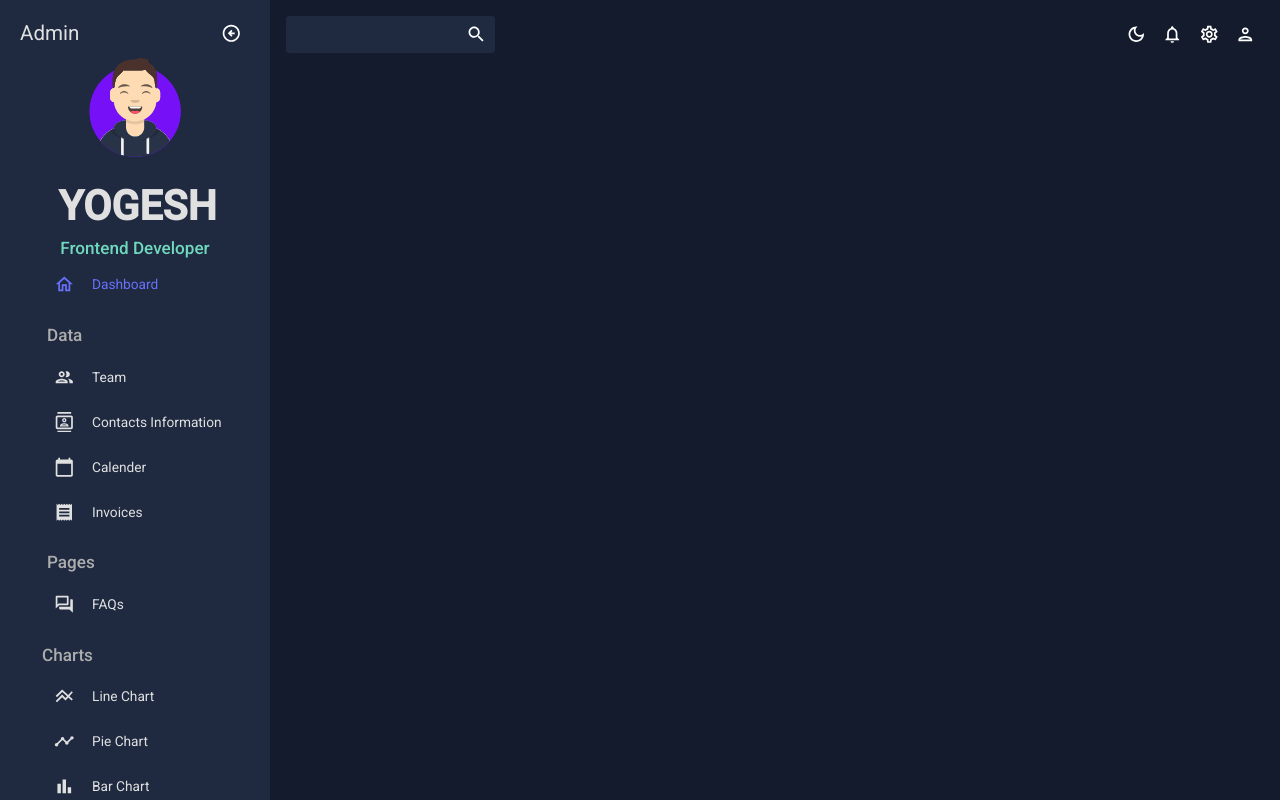
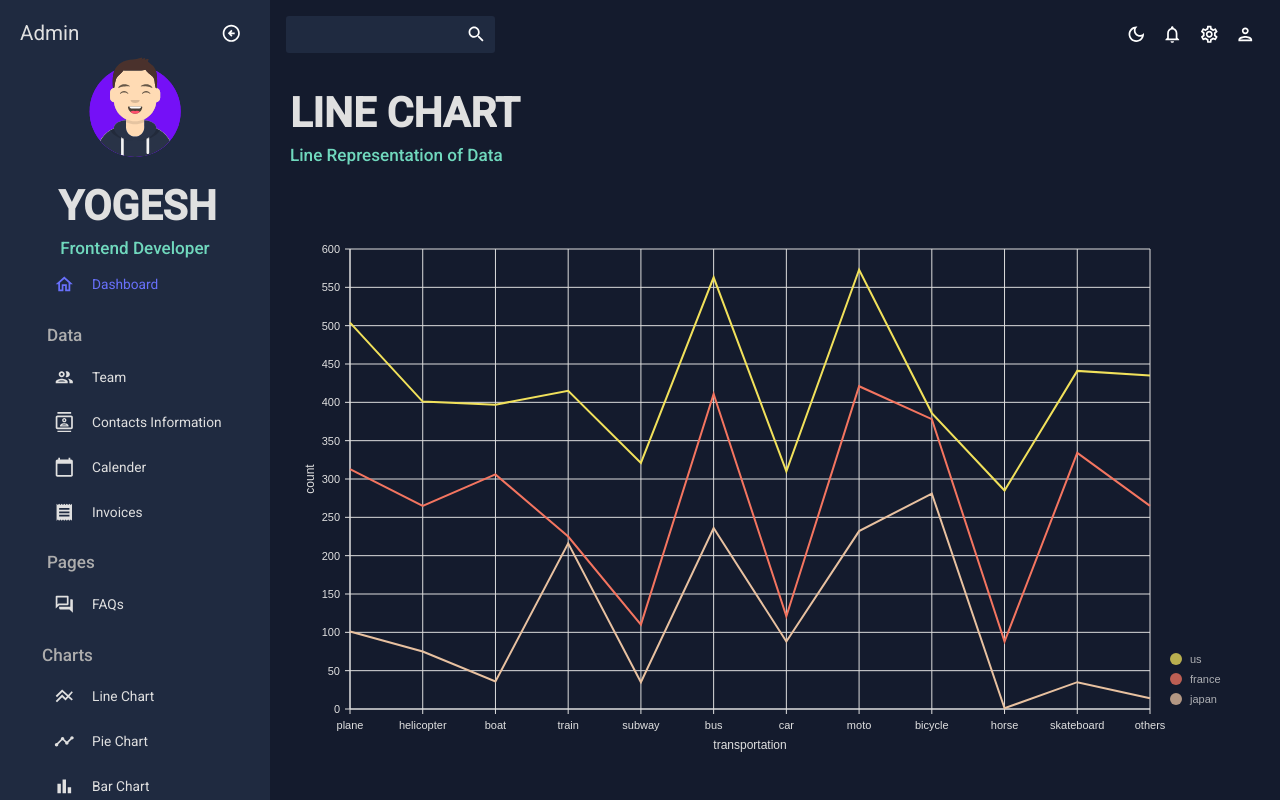
Before and after one commit to yogeshCelestial/react-dashboard, a React (Create React App) app: page /line-chart in a window 1280 px wide. Built offline with nearby package versions, Linux system fonts and the light colour scheme.

Commit message:
Line Chart Designed

```diff
--- a/src/App.tsx
+++ b/src/App.tsx
@@ -12,6 +12,7 @@
 import FAQPage from './screens/faq';
 import Bar from './screens/bar';
 import Pie from './screens/pie';
+import Line from './screens/line';
 
 
 function App() {
@@ -33,7 +34,7 @@
                             <Route path='/calender' element={<Calendar />} />
                             <Route path='/faqs' element={<FAQPage />} />
                             <Route path='/pie-chart' element={<Pie />} />
-                            {/* <Route path='/line' element={<Dashboard />} /> */}
+                            <Route path='/line-chart' element={<Line />} />
                             <Route path='/bar-chart' element={<Bar />} />
                             {/* <Route path='/geo' element={<Dashboard />} />                                                      */}
                         </Routes>
--- /dev/null
+++ b/src/components/LineChart.tsx
@@ -0,0 +1,109 @@
+import React from 'react';
+import { ResponsiveLine } from '@nivo/line';
+import { mockLineData as data } from '../data/mockData';
+import { useTheme } from '@mui/material';
+import { tokens } from '../theme';
+
+const LineChart = ({ isDashboard=false}) => {
+    const theme = useTheme();
+    const colors = tokens(theme.palette.mode);
+    return (
+        <ResponsiveLine
+            data={data}
+            theme={{
+                axis: {
+                    domain: {
+                        line: {
+                            stroke: colors.grey[100],
+                        }
+                    },
+                    legend: {
+                        text: {
+                            fill: colors.grey[100],
+                        }
+                    },
+                    ticks: {
+                        line: {
+                            stroke: colors.grey[100],
+                            strokeWidth: 1,
+                        },
+                        text: {
+                            fill: colors.grey[100],
+                        }
+                    }
+                },
+                legends: {
+                    text: {
+                        fill: colors.grey[100],
+                    }
+                }
+            }}
+            margin={{ top: 50, right: 110, bottom: 50, left: 60 }}
+            xScale={{ type: 'point' }}
+            yScale={{
+                type: 'linear',
+                min: 'auto',
+                max: 'auto',
+                stacked: true,
+                reverse: false
+            }}
+            yFormat=" >-.2f"
+            axisTop={null}
+            axisRight={null}
+            axisBottom={{
+                tickSize: 5,
+                tickPadding: 5,
+                tickRotation: 0,
+                legend: 'transportation',
+                legendOffset: 36,
+                legendPosition: 'middle',
+                truncateTickAt: 0
+            }}
+            axisLeft={{
+                tickSize: 5,
+                tickPadding: 5,
+                tickRotation: 0,
+                legend: 'count',
+                legendOffset: -40,
+                legendPosition: 'middle',
+                truncateTickAt: 0
+            }}
+            pointSize={10}
+            pointColor={{ theme: 'background' }}
+            pointBorderWidth={2}
+            pointBorderColor={{ from: 'serieColor' }}
+            pointLabel="data.yFormatted"
+            pointLabelYOffset={-12}
+            enableTouchCrosshair={true}
+            useMesh={true}
+            legends={isDashboard ? [] : [
+                {
+                    anchor: 'bottom-right',
+                    direction: 'column',
+                    justify: false,
+                    translateX: 100,
+                    translateY: 0,
+                    itemsSpacing: 0,
+                    itemDirection: 'left-to-right',
+                    itemWidth: 80,
+                    itemHeight: 20,
+                    itemOpacity: 0.75,
+                    symbolSize: 12,
+                    symbolShape: 'circle',
+                    symbolBorderColor: 'rgba(0, 0, 0, .5)',
+                    effects: [
+                        {
+                            on: 'hover',
+                            style: {
+                                itemBackground: 'rgba(0, 0, 0, .03)',
+                                itemOpacity: 1
+                            }
+                        }
+                    ]
+                }
+            ]}
+        />
+    );
+};
+
+export default LineChart;
--- /dev/null
+++ b/src/screens/line/index.tsx
@@ -0,0 +1,17 @@
+import React from 'react';
+import Header from '../../components/Header';
+import { Box } from '@mui/material';
+import LineChart from '../../components/LineChart';
+
+const Line = () => {
+    return (
+        <Box m='20px'>
+            <Header title="LINE CHART" subtitle="Line Representation of Data" />
+            <Box height='70vh'>
+                <LineChart isDashboard={false} />
+            </Box>
+        </Box>
+    );
+};
+
+export default Line;
```
